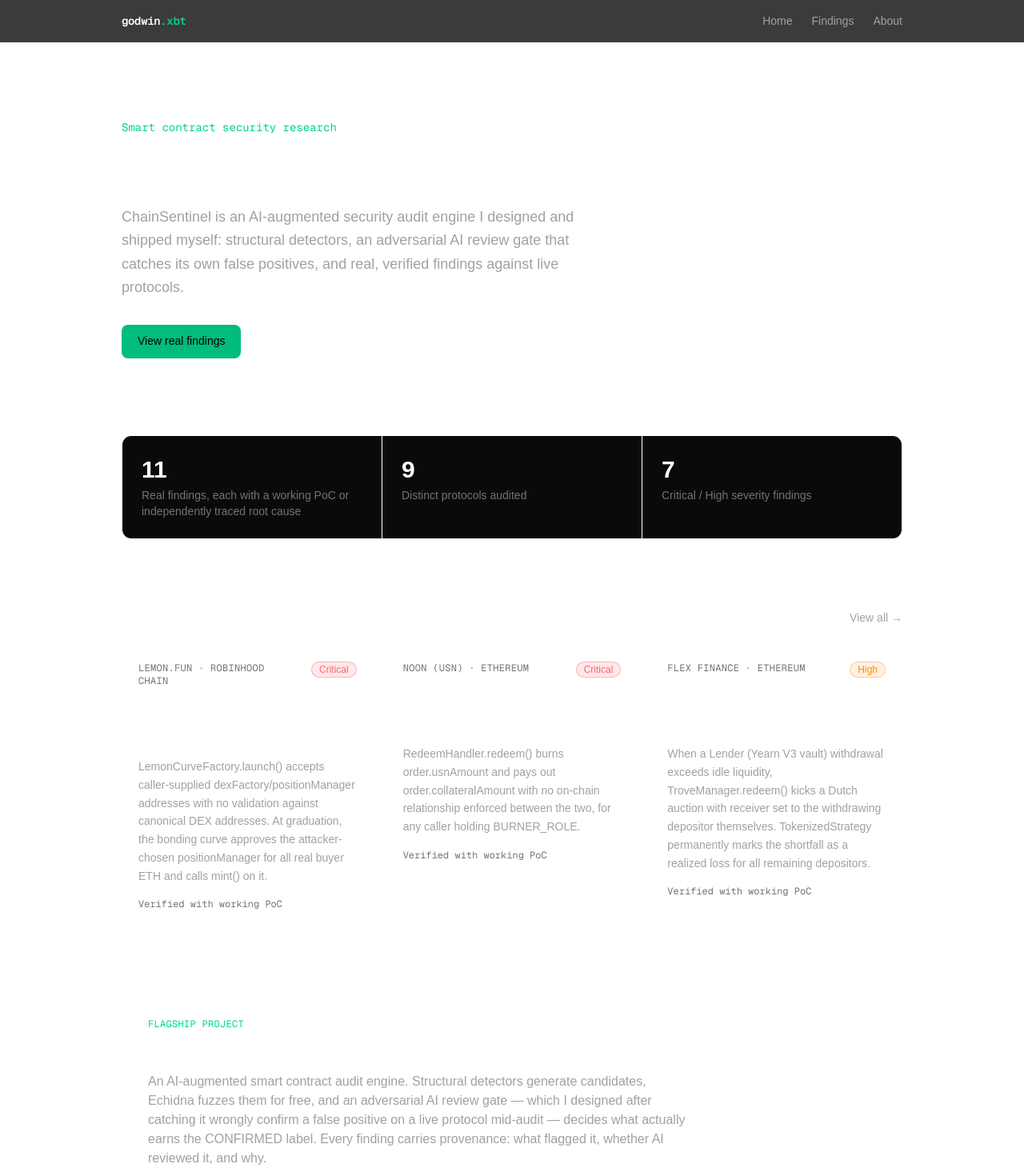
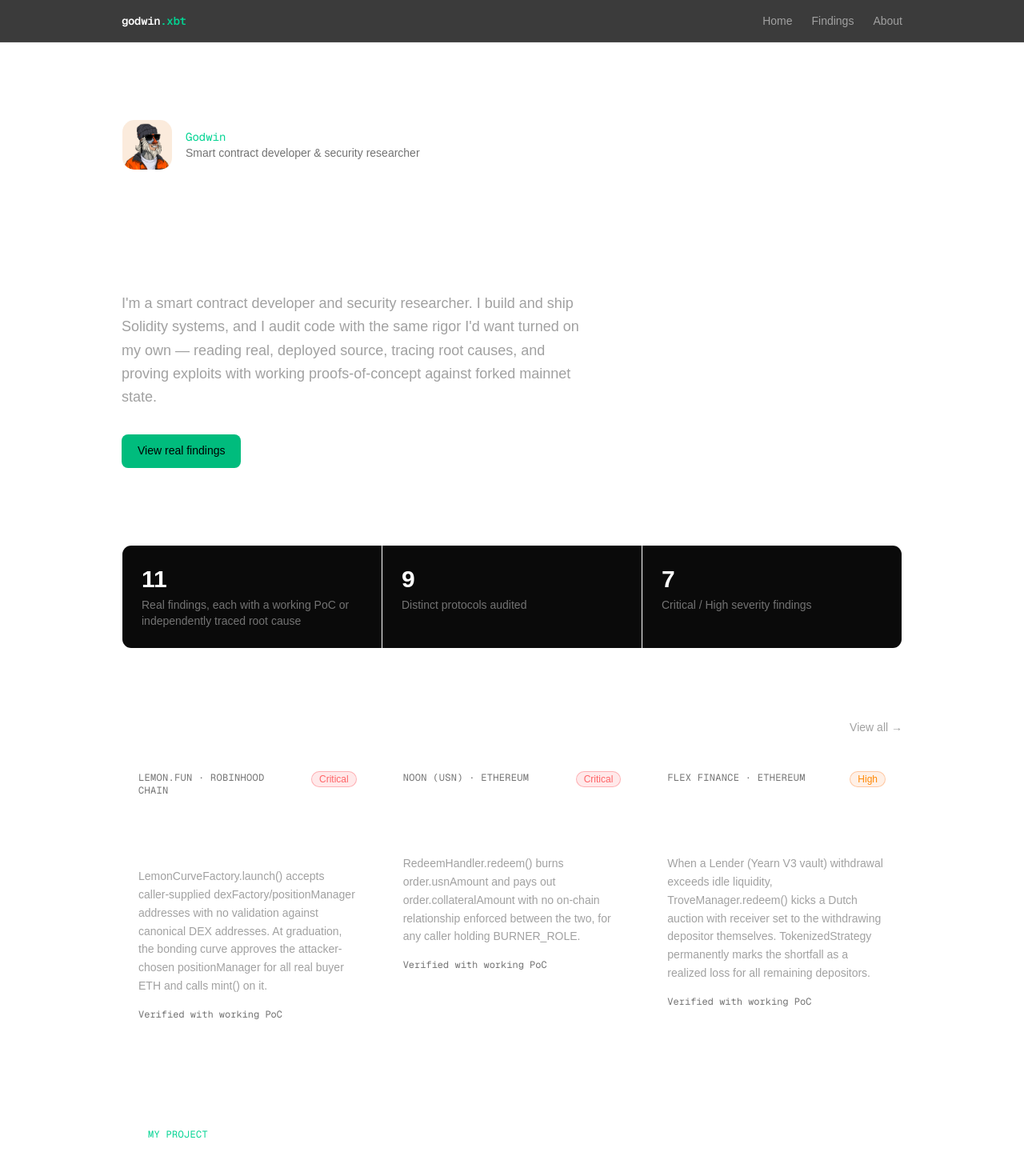
Before and after one commit to Godwin-web3/portfolio, a Next.js app: page / in a window 1280 px wide. Shown: the top 1470 px of the page at 80% size. Built offline with nearby package versions, Linux system fonts and the light colour scheme.

Commit message:
Lead homepage with an intro about Godwin, not ChainSentinel; attribute ChainSentinel as his project everywhere

```diff
--- a/app/about/page.tsx
+++ b/app/about/page.tsx
@@ -3,7 +3,7 @@ import Image from "next/image";
 
 export const metadata: Metadata = {
   title: "About — Godwin",
-  description: "Smart contract security researcher and tool builder.",
+  description: "Smart contract developer and security researcher.",
 };
 
 export default function AboutPage() {
@@ -18,17 +18,18 @@ export default function AboutPage() {
       />
       <p className="mt-6 font-mono text-sm text-emerald-400">About</p>
       <h1 className="mt-3 text-3xl font-semibold tracking-tight text-white">
-        I build the infrastructure I audit with.
+        Smart contract developer. Security researcher.
       </h1>
 
       <div className="mt-8 space-y-5 leading-relaxed text-neutral-400">
         <p>
-          I do smart contract security research — reading real, deployed source, tracing root
-          causes, and proving them with working proofs-of-concept against forked mainnet state,
-          not just theorizing about what could go wrong.
+          I build and ship Solidity systems, and I do smart contract security research on the
+          side — reading real, deployed source, tracing root causes, and proving them with
+          working proofs-of-concept against forked mainnet state, not just theorizing about what
+          could go wrong.
         </p>
         <p>
-          ChainSentinel is my flagship project: an AI-augmented smart contract audit engine that
+          ChainSentinel is my project: an AI-augmented smart contract audit engine that
           combines deterministic structural detectors with an LLM reasoning layer. It doesn&apos;t
           just generate candidate hypotheses — it runs an adversarial review gate that catches its
           own false positives before they&apos;re ever reported, because I watched it wrongly
--- a/app/components/Footer.tsx
+++ b/app/components/Footer.tsx
@@ -2,15 +2,15 @@ export default function Footer() {
   return (
     <footer className="border-t border-white/10 py-10 text-center text-sm text-neutral-500">
       <p>
-        Built with{" "}
+        Findings on this site are verified with{" "}
         <a
           href="https://github.com/godwin-web3/chainsentinel"
           className="text-neutral-300 underline underline-offset-4 hover:text-white"
           target="_blank"
         >
           ChainSentinel
-        </a>{" "}
-        as its own proof of work.
+        </a>
+        , my own audit tool, as its own proof of work.
       </p>
       <div className="mt-4 flex flex-wrap items-center justify-center gap-x-6 gap-y-2 text-xs">
         <a href="mailto:godwinxbt@gmail.com" className="transition hover:text-white">
--- a/app/layout.tsx
+++ b/app/layout.tsx
@@ -16,9 +16,9 @@ const geistMono = Geist_Mono({
 
 export const metadata: Metadata = {
   metadataBase: new URL("https://godwinxbt.vercel.app"),
-  title: "Godwin — Security Research & Tooling",
+  title: "Godwin — Smart Contract Developer & Security Researcher",
   description:
-    "Smart contract security researcher. Builder of ChainSentinel, an AI-augmented audit tool. Real findings, real proof, no inflated numbers.",
+    "Smart contract developer and security researcher. Builder of ChainSentinel, my AI-augmented audit tool. Real findings, real proof, no inflated numbers.",
 };
 
 export default function RootLayout({ children }: LayoutProps<"/">) {
--- a/app/opengraph-image.tsx
+++ b/app/opengraph-image.tsx
@@ -42,7 +42,7 @@ export default function OpengraphImage() {
               maxWidth: 780,
             }}
           >
-            I build the tools I audit with.
+            Smart contract developer &amp; security researcher.
           </div>
           <div style={{ display: "flex", marginTop: 32, gap: 40, fontSize: 24, color: "#a3a3a3" }}>
             <div style={{ display: "flex" }}>{stats.totalFindings} real findings</div>
--- a/app/page.tsx
+++ b/app/page.tsx
@@ -1,3 +1,4 @@
+import Image from "next/image";
 import Link from "next/link";
 import { findings, stats } from "./lib/findings";
 import FindingCard from "./components/FindingCard";
@@ -25,14 +26,27 @@ export default function Home() {
     <div className="mx-auto max-w-5xl px-6">
       {/* Hero */}
       <section className="py-24">
-        <p className="font-mono text-sm text-emerald-400">Smart contract security research</p>
-        <h1 className="mt-4 max-w-2xl text-4xl font-semibold tracking-tight text-white sm:text-5xl">
-          I build the tools I audit with.
+        <div className="flex items-center gap-4">
+          <Image
+            src="/avatar.jpg"
+            alt="Godwin"
+            width={64}
+            height={64}
+            className="rounded-2xl border border-white/10"
+          />
+          <div>
+            <p className="font-mono text-sm text-emerald-400">Godwin</p>
+            <p className="text-sm text-neutral-500">Smart contract developer &amp; security researcher</p>
+          </div>
+        </div>
+        <h1 className="mt-8 max-w-2xl text-4xl font-semibold tracking-tight text-white sm:text-5xl">
+          I write smart contracts, then find what breaks them.
         </h1>
         <p className="mt-6 max-w-xl text-lg leading-relaxed text-neutral-400">
-          ChainSentinel is an AI-augmented security audit engine I designed and shipped myself:
-          structural detectors, an adversarial AI review gate that catches its own false
-          positives, and real, verified findings against live protocols.
+          I&apos;m a smart contract developer and security researcher. I build and ship Solidity
+          systems, and I audit code with the same rigor I&apos;d want turned on my own — reading
+          real, deployed source, tracing root causes, and proving exploits with working
+          proofs-of-concept against forked mainnet state.
         </p>
         <div className="mt-8 flex flex-wrap gap-4">
           <Link
@@ -41,13 +55,12 @@ export default function Home() {
           >
             View real findings
           </Link>
-          <a
-            href="https://github.com/godwin-web3/chainsentinel"
-            target="_blank"
+          <Link
+            href="/about"
             className="rounded-lg border border-white/15 px-5 py-2.5 text-sm font-medium text-white transition hover:border-white/30"
           >
-            ChainSentinel on GitHub
-          </a>
+            About me
+          </Link>
         </div>
       </section>
 
@@ -84,14 +97,15 @@ export default function Home() {
 
       {/* ChainSentinel callout */}
       <section className="mb-24 rounded-2xl border border-white/10 bg-white/[0.02] p-8">
-        <p className="font-mono text-xs uppercase tracking-wide text-emerald-400">Flagship project</p>
+        <p className="font-mono text-xs uppercase tracking-wide text-emerald-400">My project</p>
         <h2 className="mt-2 text-2xl font-semibold text-white">ChainSentinel</h2>
         <p className="mt-3 max-w-2xl text-neutral-400">
-          An AI-augmented smart contract audit engine. Structural detectors generate candidates,
-          Echidna fuzzes them for free, and an adversarial AI review gate — which I designed after
-          catching it wrongly confirm a false positive on a live protocol mid-audit — decides what
-          actually earns the CONFIRMED label. Every finding carries provenance: what flagged it,
-          whether AI reviewed it, and why.
+          ChainSentinel is an AI-augmented smart contract audit engine I designed and built to
+          speed up my own audits. Structural detectors generate candidates, Echidna fuzzes them
+          for free, and an adversarial AI review gate — which I added after catching it wrongly
+          confirm a false positive on a live protocol mid-audit — decides what actually earns the
+          CONFIRMED label. Every finding carries provenance: what flagged it, whether AI reviewed
+          it, and why.
         </p>
         <a
           href="https://github.com/godwin-web3/chainsentinel"
```
